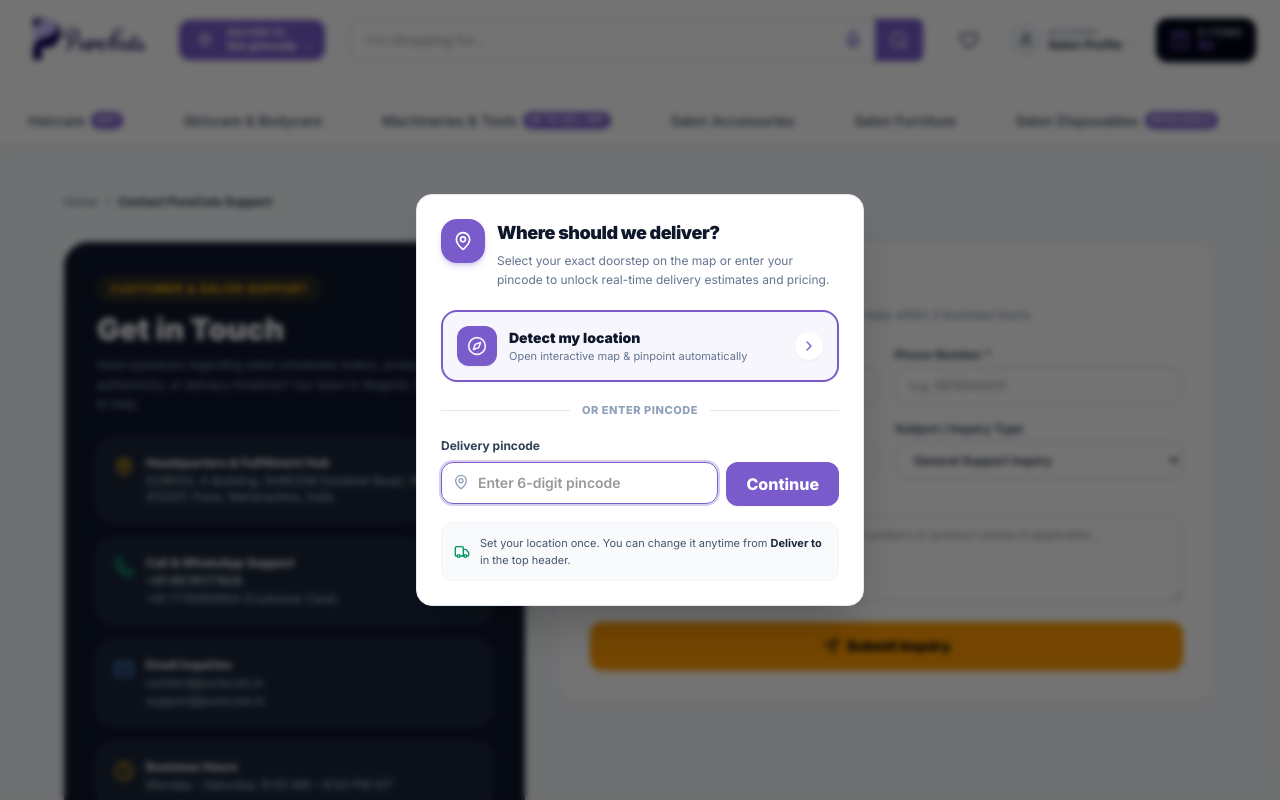
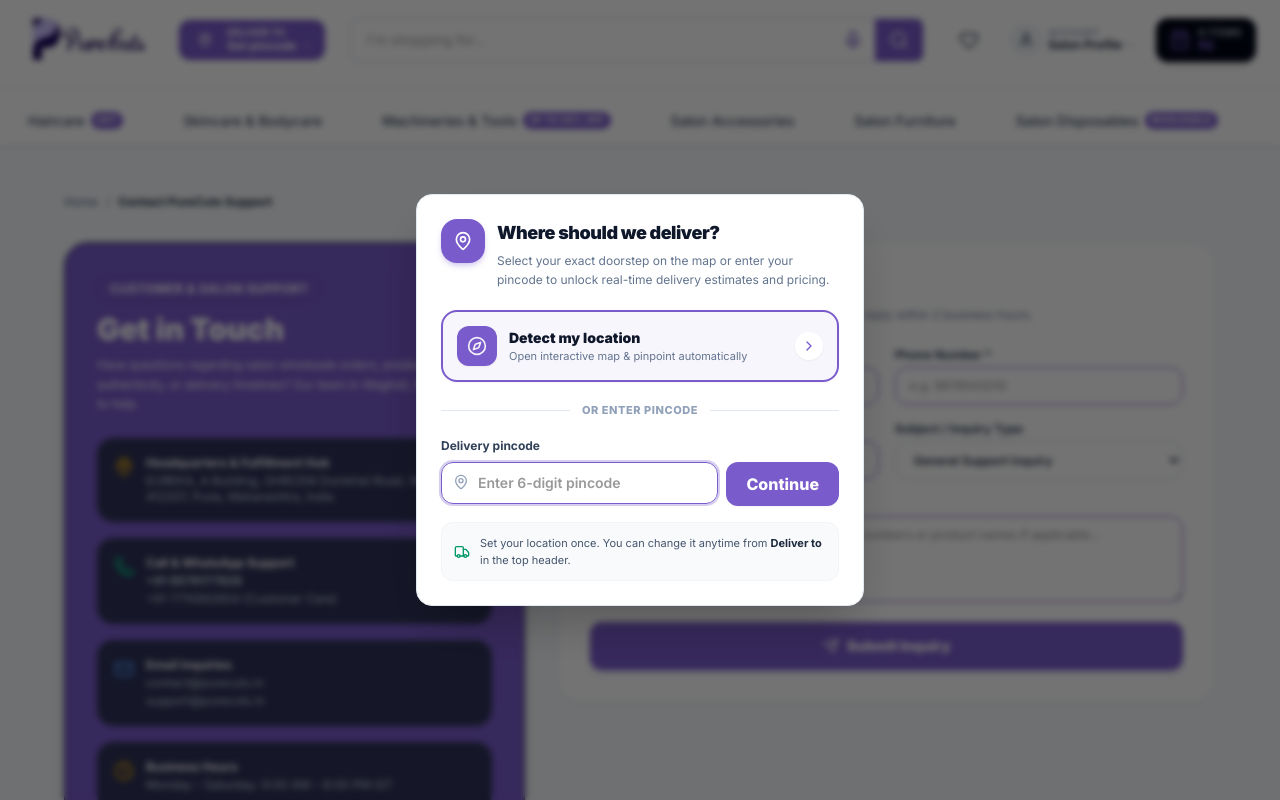
Before and after one commit to siddhantbisen4-jpg/Purecuts-website, a Next.js app: page /contact-us in a window 1280 px wide. Shown: the top 800 px of the page. Built offline with nearby package versions, Linux system fonts and the light colour scheme.

Commit message:
Updated project

```diff
--- a/package.json
+++ b/package.json
@@ -12,6 +12,7 @@
     "@types/canvas-confetti": "^1.9.0",
     "@types/leaflet": "^1.9.22",
     "canvas-confetti": "^1.9.4",
+    "country-state-city": "^3.2.1",
     "dotenv": "^17.3.1",
     "drizzle-orm": "0.45.2",
     "leaflet": "^1.9.4",
--- a/src/app/checkout/page.tsx
+++ b/src/app/checkout/page.tsx
@@ -22,6 +22,7 @@ import {
   AlertCircle,
   FileText,
 } from "lucide-react";
+import { State, City } from "country-state-city";
 
 type CustomerType = "SALON_OWNER" | "LOCAL_CUSTOMER";
 
@@ -634,15 +635,12 @@ export default function CheckoutPage() {
                 className="group text-left bg-white rounded-3xl p-6 border-2 border-slate-200 hover:border-[#795BCB] hover:shadow-xl transition-all duration-200 cursor-pointer"
               >
                 <div className="flex items-start justify-between">
-                  <div className="w-12 h-12 rounded-2xl bg-amber-500 text-slate-950 flex items-center justify-center shadow-sm">
+                  <div className="w-12 h-12 rounded-2xl bg-[#795BCB] text-white flex items-center justify-center shadow-sm">
                     <UserRound className="w-6 h-6" />
                   </div>
-                  <ArrowRight className="w-5 h-5 text-slate-300 group-hover:text-amber-600 group-hover:translate-x-1 transition" />
+                  <ArrowRight className="w-5 h-5 text-slate-300 group-hover:text-[#795BCB] group-hover:translate-x-1 transition" />
                 </div>
 
-                <div className="mt-4 inline-block px-2.5 py-0.5 rounded-full bg-amber-100 text-amber-800 text-[10px] font-extrabold uppercase tracking-wide">
-                  Individual / Personal Care
-                </div>
 
                 <h2 className="text-lg font-black text-slate-900 mt-2">
                   Local Customer
@@ -704,7 +702,7 @@ export default function CheckoutPage() {
           <div className="flex items-center gap-3">
             <div className={`w-10 h-10 rounded-xl flex items-center justify-center ${customerType === "SALON_OWNER"
               ? "bg-[#795BCB] text-white"
-              : "bg-amber-500 text-slate-950"
+              : "bg-[#795BCB] text-white"
               }`}>
               {customerType === "SALON_OWNER" ? (
                 <Building2 className="w-5 h-5" />
--- a/src/app/contact-us/page.tsx
+++ b/src/app/contact-us/page.tsx
@@ -43,13 +43,13 @@ export default function ContactUsPage() {
 
         <div className="grid grid-cols-1 lg:grid-cols-12 gap-8 items-start">
           {/* Contact Details Card (5 cols) */}
-          <div className="lg:col-span-5 bg-slate-900 rounded-3xl p-8 text-white border border-slate-800 shadow-xl space-y-6">
+          <div className="lg:col-span-5 bg-[#795BCB] rounded-3xl p-8 text-white border border-slate-800 shadow-xl space-y-6">
             <div>
-              <span className="text-xs font-bold uppercase tracking-wider text-amber-400 bg-amber-400/10 px-3 py-1 rounded-full border border-amber-400/20">
+              <span className="text-xs font-bold uppercase tracking-wider text-white bg-[#795BCB]/10 px-3 py-1 rounded-full border border-black/20">
                 Customer & Salon Support
               </span>
               <h1 className="text-2xl sm:text-3xl font-black mt-3 mb-2">Get in Touch</h1>
-              <p className="text-xs text-slate-400 leading-relaxed">
+              <p className="text-xs text-white leading-relaxed">
                 Have questions regarding salon wholesale orders, product authenticity, or delivery timelines? Our team in Wagholi, Pune is ready to help.
               </p>
             </div>
@@ -144,7 +144,7 @@ export default function ContactUsPage() {
                       value={form.name}
                       onChange={(e) => setForm({ ...form, name: e.target.value })}
                       placeholder="e.g. Anand More"
-                      className="w-full px-3.5 py-2.5 rounded-xl border border-slate-300 focus:ring-2 focus:ring-amber-500 font-medium"
+                      className="w-full px-3.5 py-2.5 rounded-xl border border-[#795BCB] focus:ring-2 focus:ring-amber-500 font-medium"
                     />
                   </div>
                   <div>
@@ -155,7 +155,7 @@ export default function ContactUsPage() {
                       value={form.phone}
                       onChange={(e) => setForm({ ...form, phone: e.target.value })}
                       placeholder="e.g. 9876543210"
-                      className="w-full px-3.5 py-2.5 rounded-xl border border-slate-300 focus:ring-2 focus:ring-amber-500 font-medium"
+                      className="w-full px-3.5 py-2.5 rounded-xl border border-[#795BCB] focus:ring-2 focus:ring-amber-500 font-medium"
                     />
                   </div>
                 </div>
@@ -168,7 +168,7 @@ export default function ContactUsPage() {
                       value={form.email}
                       onChange={(e) => setForm({ ...form, email: e.target.value })}
                       placeholder="e.g. anand@gmail.com"
-                      className="w-full px-3.5 py-2.5 rounded-xl border border-slate-300 focus:ring-2 focus:ring-amber-500 font-medium"
+                      className="w-full px-3.5 py-2.5 rounded-xl border border-[#795BCB] focus:ring-2 focus:ring-amber-500 font-medium"
                     />
                   </div>
                   <div>
@@ -195,14 +195,14 @@ export default function ContactUsPage() {
                     value={form.message}
                     onChange={(e) => setForm({ ...form, message: e.target.value })}
                     placeholder="How can we assist you today? Provide order numbers or product names if applicable..."
-                    className="w-full px-3.5 py-2.5 rounded-xl border border-slate-300 focus:ring-2 focus:ring-amber-500 font-medium"
+                    className="w-full px-3.5 py-2.5 rounded-xl border border-[#795BCB] focus:ring-2 focus:ring-[#795BCB] font-medium"
                   />
                 </div>
 
                 <button
                   type="submit"
                   disabled={submitting}
-                  className="w-full py-3.5 bg-amber-500 hover:bg-amber-600 text-slate-950 font-black rounded-xl text-xs sm:text-sm transition flex items-center justify-center gap-2 shadow-md shadow-amber-500/20 disabled:opacity-50"
+                  className="w-full py-3.5 bg-[#795BCB] hover:bg-[#795BCB] text-white font-black rounded-xl text-xs sm:text-sm transition flex items-center justify-center gap-2 shadow-md shadow-[#795BCB]/20 disabled:opacity-50"
                 >
                   <Send className="w-4 h-4" />
                   {submitting ? "Sending Message..." : "Submit Inquiry"}
--- a/src/components/HeroSlider.tsx
+++ b/src/components/HeroSlider.tsx
@@ -298,7 +298,7 @@ export function HeroSlider() {
             />
 
             <Link
-              href="/category/machineries"
+              href="/category/machineries?brand=wahl"
               className="
     absolute
     right-3
@@ -411,7 +411,7 @@ export function HeroSlider() {
               className=" object-center"
             />
             <Link
-              href="/category/machineries"
+              href="/category/all?brand=Streax%20Professional"
               className="
     absolute
     right-3
```
Also changed, not shown: 1 other file (tests, documents, lock files or other folders).
